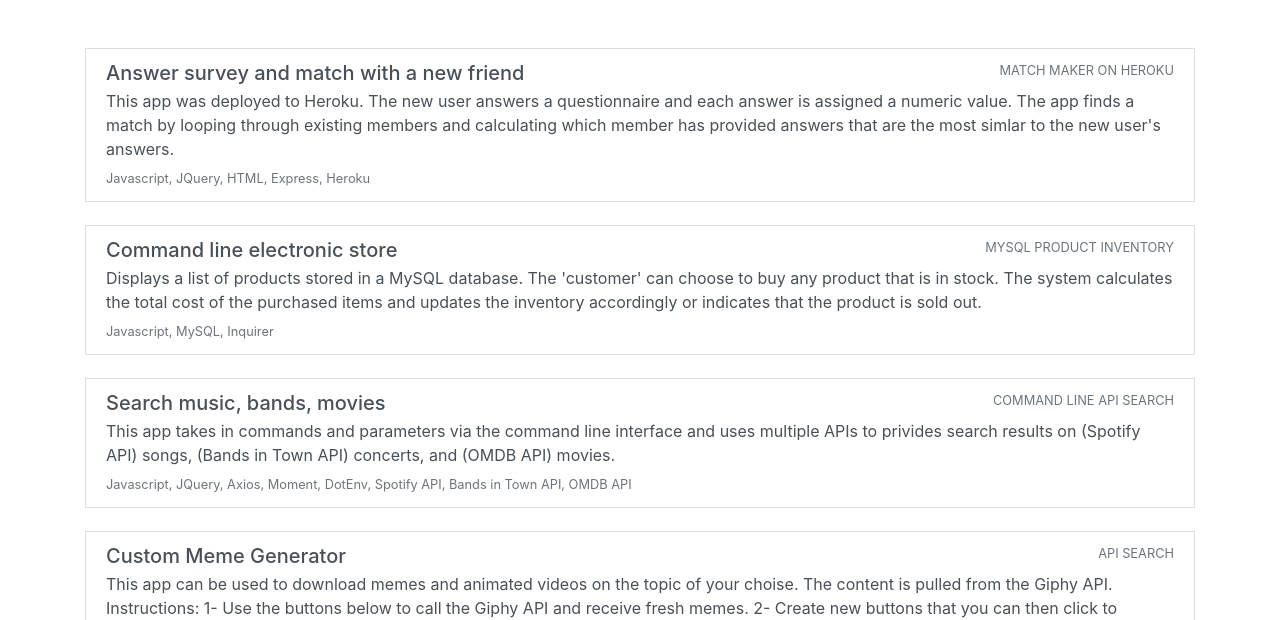
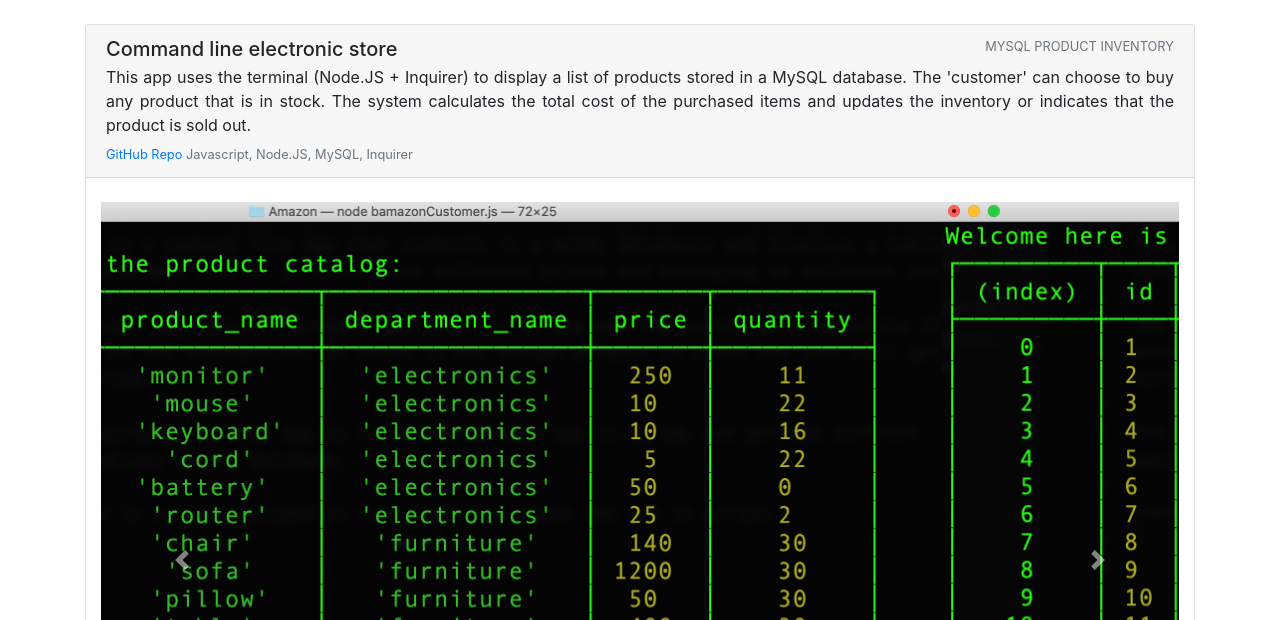
Before and after one commit to fedevillalp/homepage, a website: page code.html in a window 1280 px wide. Shown: the part 3181-3801 px from the top of the page. Drawn offline with Linux system fonts and the light colour scheme.

Commit message:
inserting more pics to projet up to friend finder

```diff
--- a/code.html
+++ b/code.html
@@ -322,26 +322,77 @@
 
       <br>
 
+
+      <!------------------ PROJECT # 5 --------------------->
+
+      <div class="card text-center">
+          <div class="card-header">
+
+                <div class="d-flex w-100 justify-content-between">
+                  <h5 class="mb-1">Command line electronic store</h5>
+                  <small class="text-muted">MYSQL PRODUCT INVENTORY</small>
+                  </div>
+                  <p class="mb-1" style="text-align:justify">This app uses the terminal (Node.JS + Inquirer) to display a list of products stored in a MySQL database. The 'customer' can choose to buy any product that is in stock. The system calculates the total cost of the purchased items and updates the inventory or indicates that the product is sold out.</p>
+                  <div align="left">
+                  <small class="text-muted"><a href="https://github.com/fedevillalp/bamazon">GitHub Repo </a>Javascript, Node.JS, MySQL, Inquirer</small>
+                </div>
+
+          </div>
+
+          <br>
+
+          <div class="container">
+              <div class="row">
+                <div class="col-lg-12 text-center">
+
+                    <div id="carouselExampleControls5" class="carousel slide" data-ride="carousel">
+
+                          <div class="carousel-inner">
+
+                            <div class="carousel-item active">
+                              <img class="d-block w-100" src="assets/fotos/bamazon/screen1.png"  alt="First slide">
+                            </div>
+
+                            <div class="carousel-item">
+                              <img class="d-block w-100" src="assets/fotos/bamazon/screen2.png" alt="Second slide">
+                            </div>
+
+                            <div class="carousel-item">
+                                <img class="d-block w-100" src="assets/fotos/bamazon/screen3.png" alt="Third slide">
+                            </div>
+
+
+
+                          </div>
+
+                          <a class="carousel-control-prev" href="#carouselExampleControls5" role="button" data-slide="prev">
+                            <span class="carousel-control-prev-icon" aria-hidden="true"></span>
+                            <span class="sr-only">Previous</span>
+                          </a>
+
+                          <a class="carousel-control-next" href="#carouselExampleControls5" role="button" data-slide="next">
+                            <span class="carousel-control-next-icon" aria-hidden="true"></span>
+                            <span class="sr-only">Next</span>
+                          </a>
+
+                    </div>
+
+
+
+                </div>
+              </div>
+            </div>
+
+           <br>
+      </div>
+
+      <br>
+
+
       <!------------------ END  --------------------->
 
 
 
-
-
-
-
-
-
-        <br>
-
-        <a href="https://github.com/fedevillalp/FriendFinder" class="list-group-item list-group-item-action">
-            <div class="d-flex w-100 justify-content-between">
-            <h5 class="mb-1">Answer survey and match with a new friend</h5>
-            <small class="text-muted">MATCH MAKER ON HEROKU</small>
-            </div>
-            <p class="mb-1">This app was deployed to Heroku. The new user answers a questionnaire and each answer is assigned a numeric value. The app finds a match by looping through existing members and calculating which member has provided answers that are the most simlar to the new user's answers.</p>
-            <small class="text-muted">Javascript, JQuery, HTML, Express, Heroku</small>
-        </a>
 
         <br>
         <a href="https://github.com/fedevillalp/bamazon" class="list-group-item list-group-item-action">
@@ -350,7 +401,7 @@
             <small class="text-muted">MYSQL PRODUCT INVENTORY</small>
             </div>
             <p class="mb-1">Displays a list of products stored in a MySQL database. The 'customer' can choose to buy any product that is in stock. The system calculates the total cost of the purchased items and updates the inventory accordingly or indicates that the product is sold out.</p>
-            <small class="text-muted">Javascript, MySQL, Inquirer</small>
+            <small class="text-muted">Javascript, Node.JS, MySQL, Inquirer</small>
         </a>
 
         <br>
```
Also changed, not shown: assets/fotos/bamazon/screen1.png (added), assets/fotos/bamazon/screen2.png (added), assets/fotos/bamazon/screen3.png (added), 1 other file.
